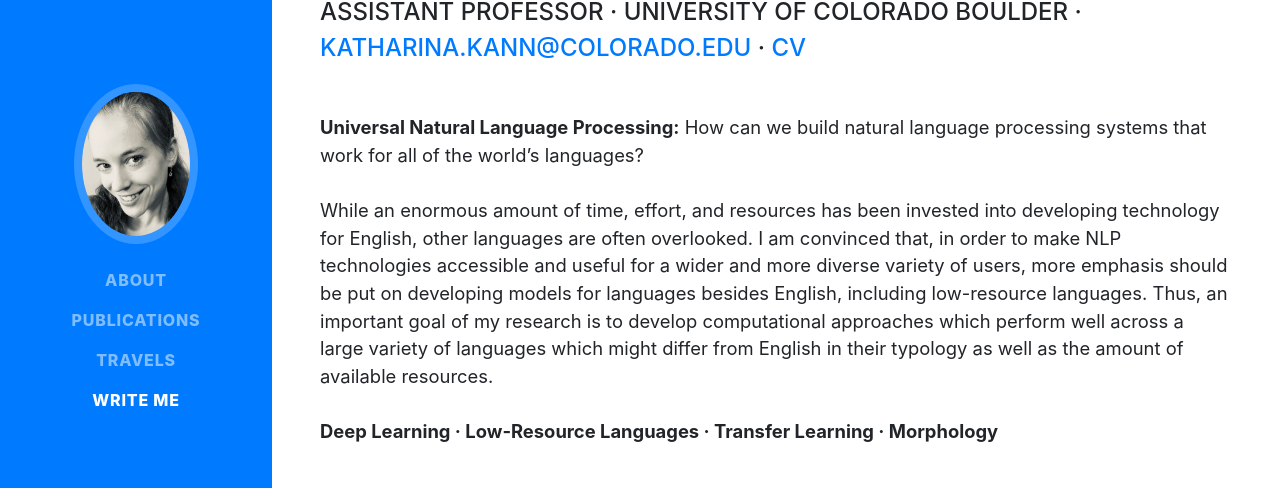
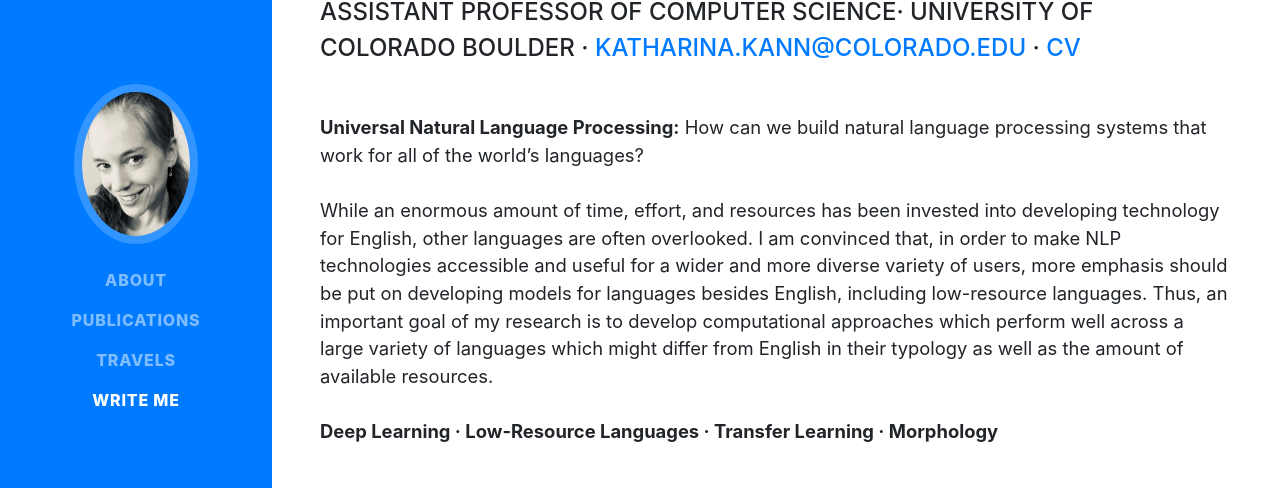
Before and after one commit to Kelina/kelina.github.io, a website with bundled scripts: page index.html in a window 1280 px wide. Shown: the part 152-640 px from the top of the page. Built offline with nearby package versions, Linux system fonts and the light colour scheme; a web font is replaced by a local one.

Commit message:
personal status update

```diff
--- a/index.html
+++ b/index.html
@@ -68,7 +68,7 @@ img.mine-wide {
         <h1 class="mb-0">Katharina
           <span class="text-primary">Kann</span>
         </h1>
-        <div class="subheading mb-5">Assistant Professor · University of Colorado Boulder ·
+        <div class="subheading mb-5">Assistant Professor Of Computer Science· University of Colorado Boulder ·
           <a href="mailto:katharina.kann@colorado.edu">katharina.kann@colorado.edu</a> ·
           <a href="documents/2019_12_18_CV.pdf" target="_blank">CV</a>
         </div>
```
